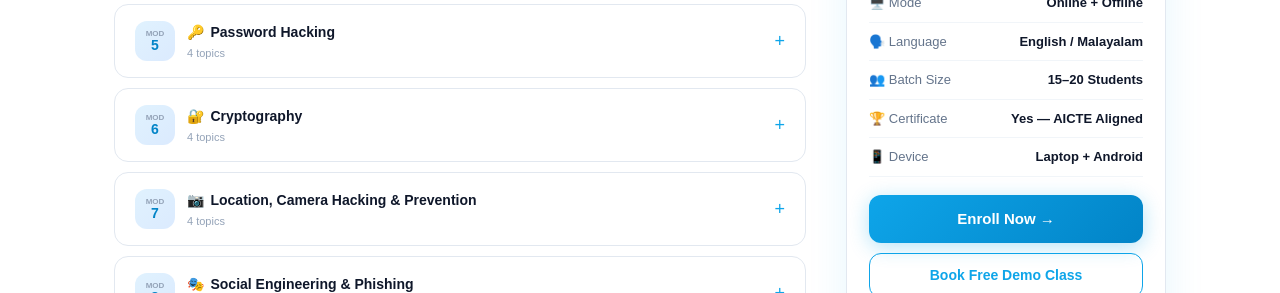
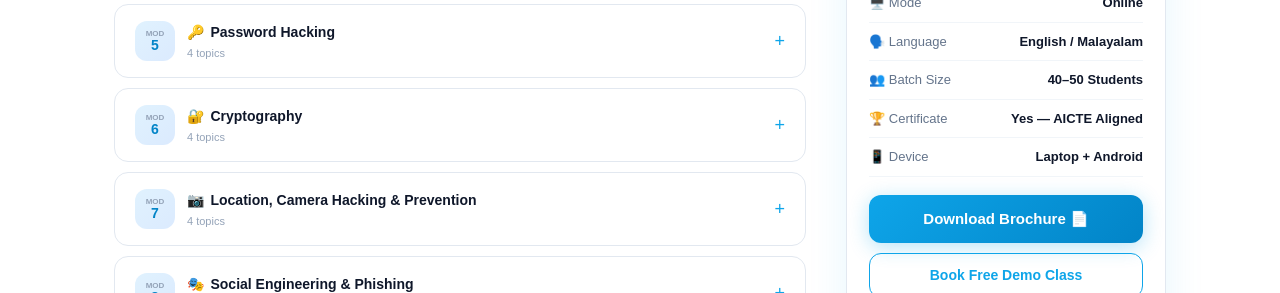
Before and after one commit to Rohin-Madhav/cyber-security, a React (Vite) app: page /courses/JEH in a window 1280 px wide. Shown: the part 1191-1484 px from the top of the page. Built offline with nearby package versions, Linux system fonts and the light colour scheme.

Commit message:
brouchure added

```diff
--- a/src/pages/courses/Ceh.jsx
+++ b/src/pages/courses/Ceh.jsx
@@ -280,7 +280,7 @@ const FAQS = [
   },
   {
     q: "Are classes online or offline?",
-    a: "Both modes are available — live online Zoom sessions and offline batches at our Manjeri, Kerala centre.",
+    a: " live online Zoom sessions ",
   },
   {
     q: "Do you provide job assistance?",
@@ -342,9 +342,9 @@ const Ceh = () => {
         </div>
         {[
           ["📅", "Duration", "30 Days"],
-          ["🖥️", "Mode", "Online + Offline"],
+          ["🖥️", "Mode", "Online "],
           ["🗣️", "Language", "English / Malayalam"],
-          ["👥", "Batch Size", "15–20 Students"],
+          ["👥", "Batch Size", "40–50 Students"],
           ["🏆", "Certificate", "Yes — AICTE Aligned"],
           ["📱", "Device", "Laptop + Android"],
         ].map(([icon, label, val]) => (
@@ -366,8 +366,9 @@ const Ceh = () => {
             </span>
           </div>
         ))}
-        <button
-          onClick={() => naviagte("/contact")}
+        <a
+          href="/brochures/JEH-brochure.pdf"
+          download
           style={{
             width: "100%",
             marginTop: 18,
@@ -382,14 +383,17 @@ const Ceh = () => {
             fontFamily: "inherit",
             boxShadow: "0 4px 20px rgba(14,165,233,0.3)",
             transition: "all 0.2s",
+            display: "flex",
+            justifyContent: "center",
+            alignItems: "center",
+            textDecoration: "none",
+            boxSizing: "border-box",
           }}
-          onMouseEnter={hov}
-          onMouseLeave={lea}
         >
-          Enroll Now →
-        </button>
+          Download Brochure 📄
+        </a>
         <a
-          href="https://wa.me/9190748 71204?text=Hi%20QNAYDS,%20I%20would%20like%20to%20book%20a%20free%20demo%20class%20for%20the%20CEH%20(Ethical%20Hacking)%20Course."
+          href="https://wa.me/919074871204?text=Hi%20QNAYDS,%20I%20would%20like%20to%20book%20a%20free%20demo%20class%20for%20the%20JEH%20Course."
           target="_blank"
           rel="noopener noreferrer"
           style={{
@@ -475,13 +479,13 @@ const Ceh = () => {
         </title>
         <meta
           name="description"
-          content="Best Ethical Hacking Course in Kerala with certification. Learn CEH Training, Kali Linux, OSINT, Social Engineering & Penetration Testing through 30 days of hands-on practical labs at QNAYDS Academy."
+          content="Best Ethical Hacking Course in Kerala with certification. Learn JEH Training, Kali Linux, OSINT, Social Engineering & Penetration Testing through 30 days of hands-on practical labs at QNAYDS Academy."
         />
         <meta
           name="keywords"
           content="Ethical Hacking Course in Kerala, CEH Training in Kerala, Kali Linux Training, Ethical Hacking Training with Certification, cybersecurity course Kerala, ethical hacking Malappuram"
         />
-        <link rel="canonical" href="https://www.qnayds.com/courses/CEH" />
+        <link rel="canonical" href="https://www.qnayds.com/courses/JEH" />
       </Helmet>
       {/* ── HERO ── */}
       <section
@@ -659,7 +663,7 @@ const Ceh = () => {
                 Enroll Now →
               </button>
               <a
-                href="https://wa.me/919074871204?text=Hi%20QNAYDS,%20I%20would%20like%20to%20book%20a%20free%20demo%20class%20for%20the%20CEH%20(Ethical%20Hacking)%20Course."
+                href="https://wa.me/919074871204?text=Hi%20QNAYDS,%20I%20would%20like%20to%20book%20a%20free%20demo%20class%20for%20the%20JEH%20Course."
                 target="_blank"
                 rel="noopener noreferrer"
                 style={{
@@ -1244,7 +1248,7 @@ const Ceh = () => {
                 }}
               >
                 {[
-                  ["🏆", "CEH Certification", "EC-Council"],
+                  ["🏆", "JEH Certification", "EC-Council"],
                   ["🔓", "OSCP", "Offensive Security"],
                   ["🐛", "Bug Bounty", "HackerOne / Bugcrowd"],
                   ["🛡️", "SOC Analyst", "Blue Team Path"],
--- a/src/pages/courses/Qcsp.jsx
+++ b/src/pages/courses/Qcsp.jsx
@@ -374,7 +374,7 @@ export default function Qcsp() {
           ["📦", "Modules", "12 Core + 2 Tracks"],
           ["🖥️", "Mode", "Online + Offline"],
           ["🗣️", "Language", "English / Malayalam"],
-          ["👥", "Batch Size", "15–20 Students"],
+          ["👥", "Batch Size", "40–50 Students"],
           ["🏆", "Certificate", "CEH v13 Aligned"],
           ["💼", "Placement", "100% Support"],
         ].map(([icon, label, val]) => (
@@ -403,8 +403,9 @@ export default function Qcsp() {
             </span>
           </div>
         ))}
-        <button
-          onClick={() => navigate("/contact")}
+        <a
+          href="/brochures/QCSP-brochure.pdf"
+          download
           style={{
             width: "100%",
             marginTop: 18,
@@ -419,12 +420,15 @@ export default function Qcsp() {
             fontFamily: "inherit",
             boxShadow: "0 4px 20px rgba(14,165,233,0.3)",
             transition: "all 0.2s",
+            display: "flex",
+            justifyContent: "center",
+            alignItems: "center",
+            textDecoration: "none",
+            boxSizing: "border-box",
           }}
-          onMouseEnter={hov}
-          onMouseLeave={lea}
         >
-          Enroll Now →
-        </button>
+          Download Brochure 📄
+        </a>
         <a
           href="https://wa.me/919074871204?text=Hi%20QNAYDS,%20I%20would%20like%20to%20book%20a%20free%20demo%20class%20for%20the%20QNAYDS%20Cyber%20Security%20Professional%20(QCSP)%20Course."
           target="_blank"
```
